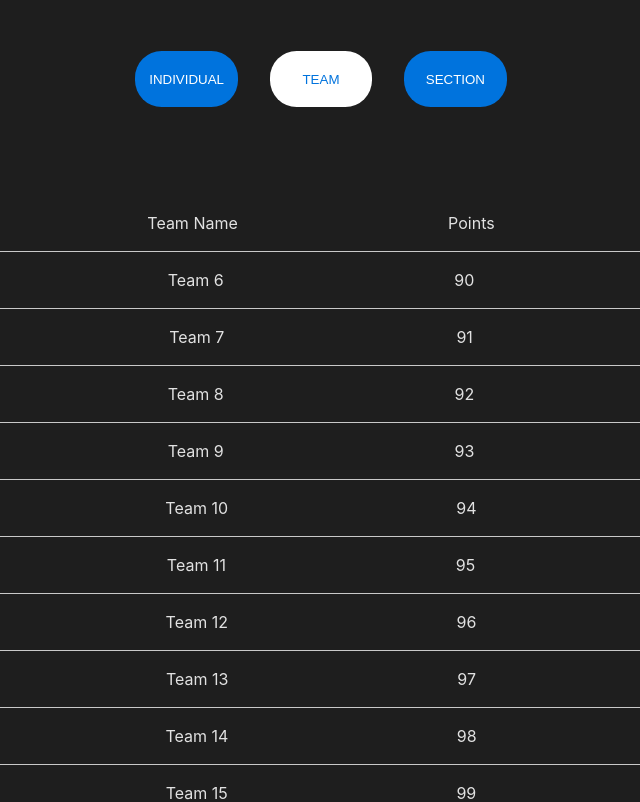
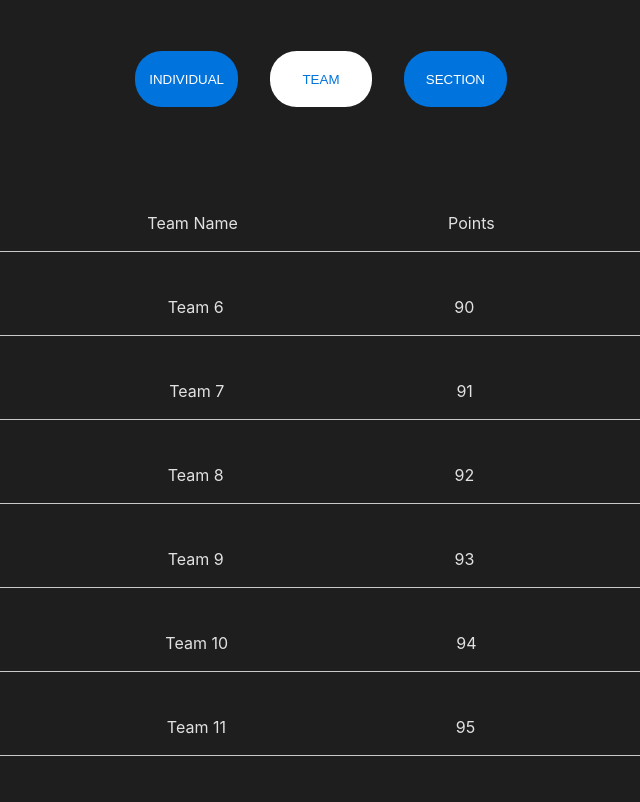
Before and after one commit to AKHIL-GIREESH/IEEE140-R10, a React (Vite) app in the folder ieee140-r10-frontend/: page / in a window 1280 px wide. Shown: the part 1260-2062 px from the top of the page, without its empty margins (319-959 px from the left). Built offline with nearby package versions, Linux system fonts and the light colour scheme.

Commit message:
Leaderboards Refactoring

```diff
--- /dev/null
+++ b/ieee140-r10-frontend/Pages/LandingPage/Components/LeaderBoardsButtons.jsx
@@ -0,0 +1,17 @@
+const LeaderboardsButtons = ({setCurrent,current}) => {
+
+    const highlightedStyle = {
+        color:"#0073DD",
+        backgroundColor:"white"
+    }
+
+    return (
+        <div className="landingPgButtons">
+            <button style={current === "INDIVIDUAL"?highlightedStyle:null} onClick={() => setCurrent("INDIVIDUAL")}>INDIVIDUAL</button>
+            <button style={current === "TEAM"?{...highlightedStyle,margin:"0 2.5vw"}:{margin:"0 2.5vw"}} onClick={() => setCurrent("TEAM")}>TEAM</button>
+            <button style={current === "SECTION"?highlightedStyle:null} onClick={() => setCurrent("SECTION")}>SECTION</button>
+        </div>
+    )
+}
+
+export default LeaderboardsButtons
--- a/ieee140-r10-frontend/Pages/LandingPage/Components/LeaderBoardsTop10.jsx
+++ b/ieee140-r10-frontend/Pages/LandingPage/Components/LeaderBoardsTop10.jsx
@@ -1,4 +1,6 @@
-const LeaderboardsTop10 = () => {
+const LeaderboardsTop10 = ({current}) => {
+
+    console.log(current)
     let table = []
 
     for(let i=0;i<10;i++){
@@ -10,7 +12,7 @@ const LeaderboardsTop10 = () => {
     }
 
     return(
-        <div>
+        <div style={{display:"flex",height:"120vh",flexDirection:"column",justifyContent:"space-between",alignItems:"center"}}>
             <div style={{display:"flex",width:"60vw",borderBottom:"1px solid #c9c9c9",marginTop:"8vh",justifyContent:"space-evenly"}}>
                 <p>Team Name</p> <p>Points</p>
             </div>
--- a/ieee140-r10-frontend/Pages/LandingPage/Components/Leaderboards.jsx
+++ b/ieee140-r10-frontend/Pages/LandingPage/Components/Leaderboards.jsx
@@ -1,27 +1,18 @@
 import { useState } from 'react'
 import '../Styles/LandingPg.css'
+import LeaderboardsButtons from './LeaderBoardsButtons'
 import LeaderboardsTop10 from './LeaderBoardsTop10'
 
 const Leaderboards = () => {
     const [current,setCurrent] = useState("TEAM")
-    const highlightedStyle = {
-        color:"#0073DD",
-        backgroundColor:"white"
-    }
 
 
 
     return(
         <div style={{height:"150vh",width:"90vw",marginLeft:"5vw"}}>
             <h1>Leaderboards</h1>
-            <div className="landingPgButtons">
-                <button style={current === "INDIVIDUAL"?highlightedStyle:null} onClick={() => setCurrent("INDIVIDUAL")}>INDIVIDUAL</button>
-                <button style={current === "TEAM"?{...highlightedStyle,margin:"0 2.5vw"}:{margin:"0 2.5vw"}} onClick={() => setCurrent("TEAM")}>TEAM</button>
-                <button style={current === "SECTION"?highlightedStyle:null} onClick={() => setCurrent("SECTION")}>SECTION</button>
-            </div>
-            <div style={{display:"flex",height:"120vh",flexDirection:"column",justifyContent:"space-between",alignItems:"center"}}>
-                <LeaderboardsTop10/>
-            </div>
+            <LeaderboardsButtons setCurrent={setCurrent} current={current}/>
+            <LeaderboardsTop10 current={current}/>
         </div>
     )
 }
--- a/ieee140-r10-frontend/Pages/LandingPage/Hooks/useFetchTop10.js
+++ b/ieee140-r10-frontend/Pages/LandingPage/Hooks/useFetchTop10.js
@@ -0,0 +1,5 @@
+const useLeaderBoardsFetch = ({option}) => {
+
+}
+
+export default useLeaderBoardsFetch
```
